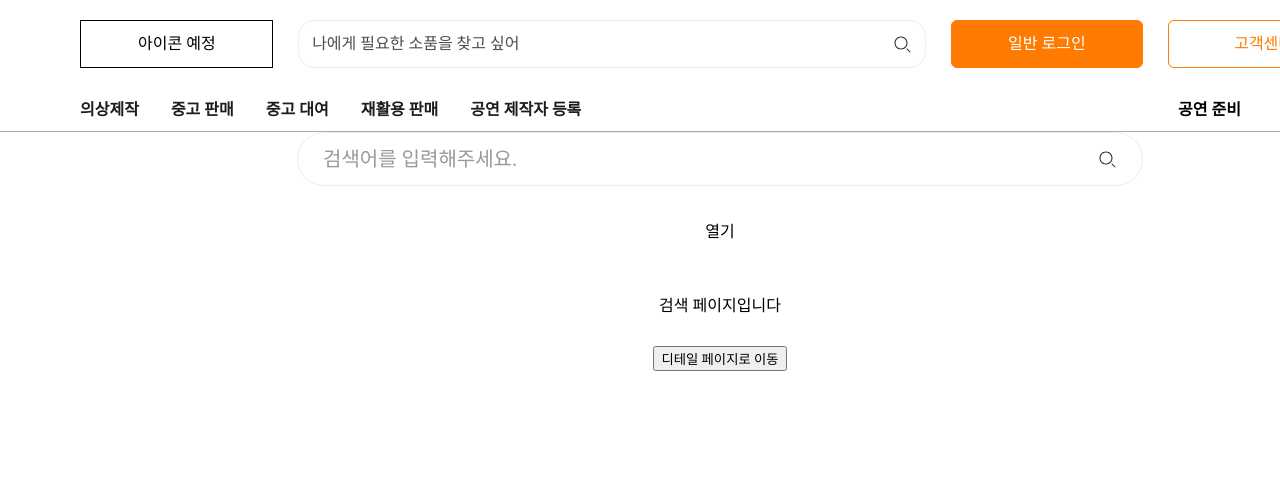
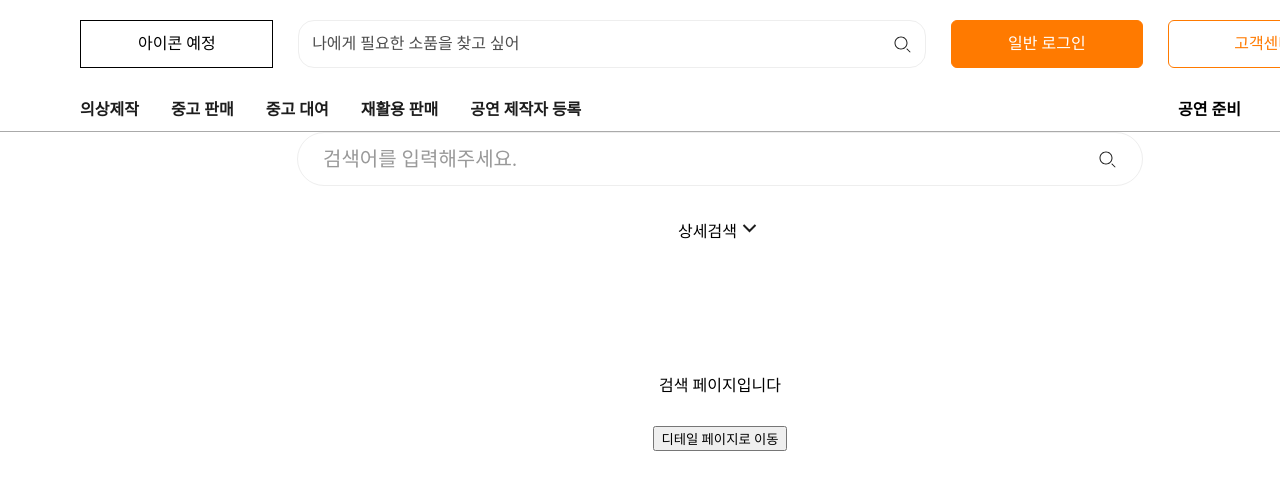
Before and after one commit to Stagecontainer/Client, a React (Vite) app: page /company/search in a window 1280 px wide. Shown: the top 490 px of the page. Built offline with nearby package versions, Linux system fonts and the light colour scheme; a web font is replaced by a local one.

Commit message:
feat-search : accordion (스타일 미해결

```diff
--- a/src/components/Accordion.jsx
+++ b/src/components/Accordion.jsx
@@ -1,15 +1,44 @@
-import { useState } from "react";
-import { Container } from "../styles/components/Accordion";
+import { useCallback, useRef, useState } from "react";
+import { Container, ContentWrap } from "../styles/components/Accordion";
+import Arrow from "../assets/icon/arrow-icon.svg?react";
 
-const Accordion = () => {
+const Accordion = ({ children }) => {
   const [isCollapse, setIsCollapse] = useState(false);
+  const parentRef = useRef(null);
+  const childRef = useRef(null);
+
+  const handleBtnClick = useCallback(
+    (_) => {
+      if (parentRef === null || childRef === null) return;
+      console.log(parentRef.current.clientHeight);
+      if (parentRef.current.clientHeight > 0) {
+        parentRef.current.style.height = "0";
+      } else {
+        parentRef.current.style.height = `${childRef.current.clientHeight}px`;
+      }
+      setIsCollapse((prev) => !prev);
+    },
+    [isCollapse]
+  );
 
   return (
     <Container>
       <div className="contentWrapper"></div>
+      <ContentWrap ref={parentRef}>
+        <div ref={childRef}>{children}</div>
+      </ContentWrap>
       <footer>
-        <button onClick={() => setIsCollapse((prev) => !prev)}>
-          {isCollapse ? "닫기" : "열기"}
+        <button onClick={handleBtnClick}>
+          {isCollapse ? "접기" : "상세검색"}
+          <div
+            style={
+              isCollapse
+                ? { transform: "rotate(180deg)" }
+                : { transform: "rotate(0)" }
+            }
+          >
+            <Arrow />
+          </div>
         </button>
       </footer>
     </Container>
--- a/src/pages/company/SearchItemPage.jsx
+++ b/src/pages/company/SearchItemPage.jsx
@@ -9,7 +9,19 @@ const SearchItemPage = () => {
     <Container>
       <div className="wrap">
         <SearchBox />
-        <Accordion/>
+        <Accordion>
+          <div>
+            Lorem Ipsum is simply dummy text of the printing and typesetting
+            industry. Lorem Ipsum has been the industry's standard dummy text
+            ever since the 1500s, when an unknown printer took a galley of type
+            and scrambled it to make a type specimen book. It has survived not
+            only five centuries, but also the leap into electronic typesetting,
+            remaining essentially unchanged. It was popularised in the 1960s
+            with the release of Letraset sheets containing Lorem Ipsum passages,
+            and more recently with desktop publishing software like Aldus
+            PageMaker including versions of Lorem Ipsum.
+          </div>
+        </Accordion>
         <h1>검색 페이지입니다</h1>
         <Link to={`/company/${id}`}>
           <button>디테일 페이지로 이동</button>
--- a/src/styles/components/Accordion.js
+++ b/src/styles/components/Accordion.js
@@ -1,11 +1,8 @@
 import styled from "styled-components";
 
 const Container = styled.div`
-  display: flex;
-  position: relative;
+  width: 846px;
 
-  flex-direction: column;
-  justify-content: center;
 
   & > footer {
     height: 48px;
@@ -25,5 +22,11 @@ const Container = styled.div`
     }
   }
 `;
+const ContentWrap = styled.div`
+  height: 0%;
+  width: 100%;
+  overflow: hidden;
+  transition: height 0.35s ease;
+`;
 
-export { Container };
+export { Container, ContentWrap };
```
Also changed, not shown: src/assets/icon/arrow-icon.svg (added). Lines whose indentation alone changed are shown as unchanged.
